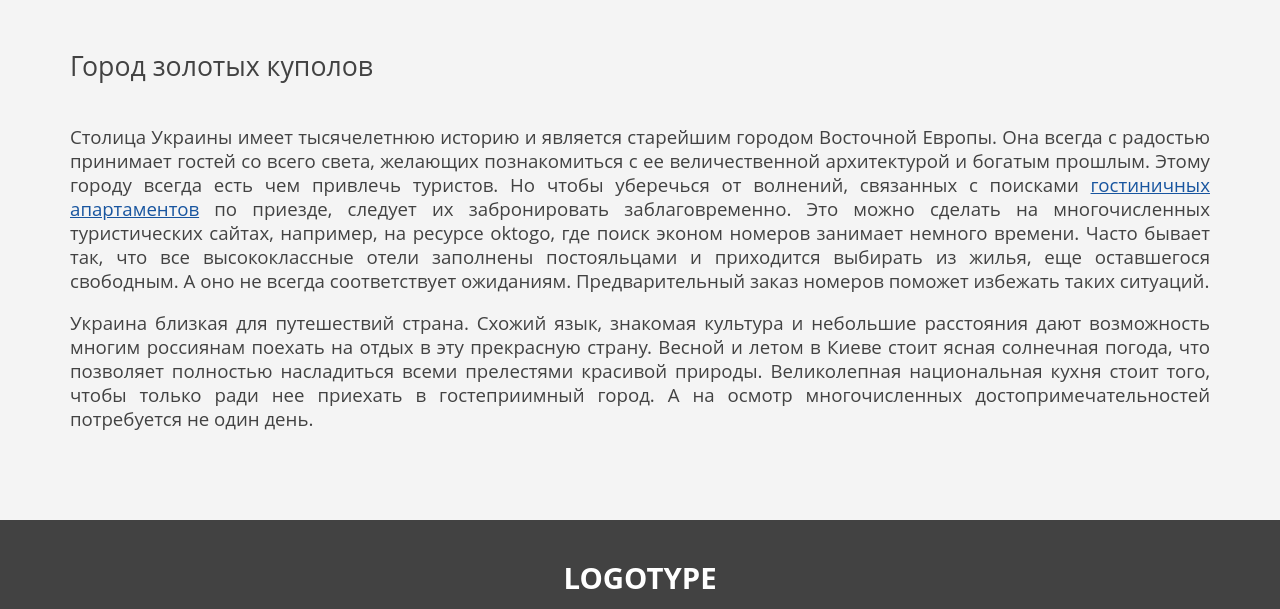
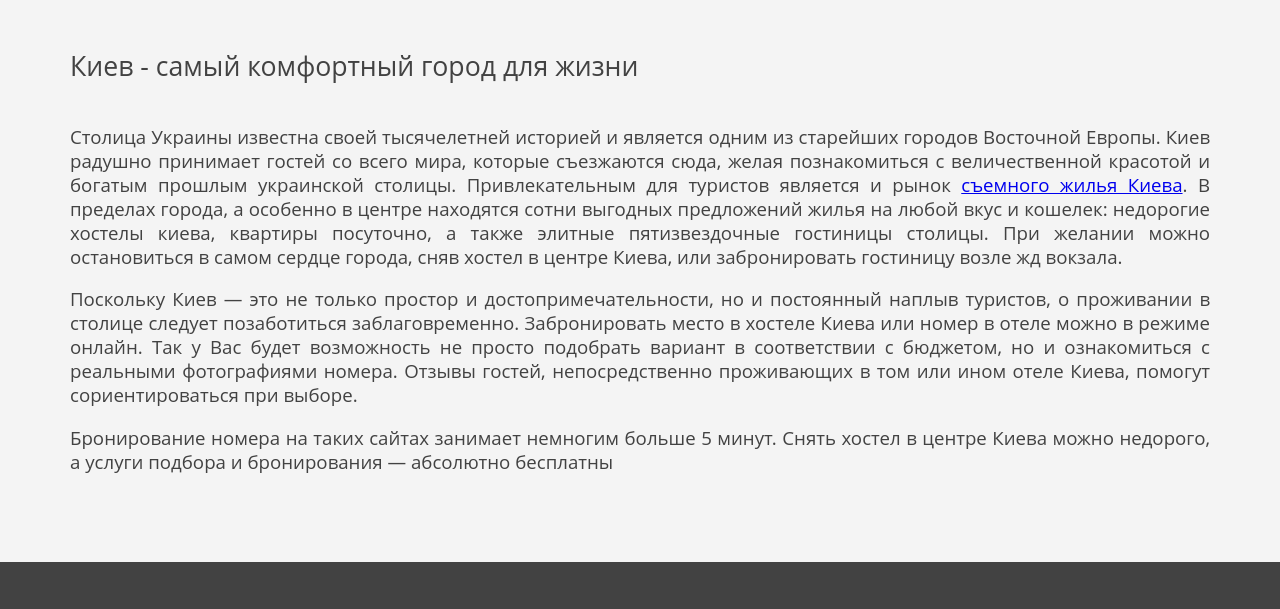
Before and after one commit to okkrischuk/okkrischuk.github.io, a plain HTML site: page index.html in a window 1280 px wide. Shown: the part 2299-2908 px from the top of the page. Drawn offline with Linux system fonts and the light colour scheme; no server answers.

Commit message:
Update index.html

```diff
--- a/index.html
+++ b/index.html
@@ -271,16 +271,19 @@
             <div class="city-description ">
                 <div class="row">
                     <div class="col-md-12">
-                        <h2 class="city-description__title title ">Город золотых куполов</h2>
+                        <h2 class="city-description__title title ">Киев - самый комфортный город для жизни</h2>
                     </div>
                 </div>
                 <div class="row">
                     <div class="col-md-12">
                         <p class="city-description__txt ">
-                            Столица Украины имеет тысячелетнюю историю и является старейшим городом Восточной Европы. Она всегда с радостью принимает гостей со всего света, желающих познакомиться с ее величественной архитектурой и богатым прошлым. Этому городу всегда есть чем привлечь туристов. Но чтобы уберечься от волнений, связанных с поисками <a href="https://hotels24.ua/Гостиницы-Киева/?aid=339" class="link">гостиничных апартаментов</a>  по приезде, следует их забронировать заблаговременно. Это можно сделать на многочисленных туристических сайтах, например, на ресурсе oktogo, где поиск эконом номеров занимает немного времени. Часто бывает так, что все высококлассные отели заполнены постояльцами и приходится выбирать из жилья, еще оставшегося свободным. А оно не всегда соответствует ожиданиям. Предварительный заказ номеров поможет избежать таких ситуаций.
+                            Столица Украины известна своей тысячелетней историей и является одним из старейших городов Восточной Европы. Киев радушно принимает гостей со всего мира, которые съезжаются сюда, желая познакомиться с величественной красотой и богатым прошлым украинской столицы. Привлекательным для туристов является и рынок <a href="https://hotels24.ua/Гостиницы-Киева/?aid=339" target="_blank">съемного жилья Киева</a>. В пределах города, а особенно в центре находятся сотни выгодных предложений жилья на любой вкус и кошелек: недорогие хостелы киева, квартиры посуточно, а также элитные пятизвездочные гостиницы столицы. При желании можно остановиться в самом сердце города, сняв хостел в центре Киева, или забронировать гостиницу возле жд вокзала.
                         </p>
                         <p class="city-description__txt ">
-                            Украина близкая для путешествий страна. Схожий язык, знакомая культура и небольшие расстояния дают возможность многим россиянам поехать на отдых в эту прекрасную страну. Весной и летом в Киеве стоит ясная солнечная погода, что позволяет полностью насладиться всеми прелестями красивой природы. Великолепная национальная кухня стоит того, чтобы только ради нее приехать в гостеприимный город. А на осмотр многочисленных достопримечательностей потребуется не один день.
+                            Поскольку Киев &mdash; это не только простор и достопримечательности, но и постоянный наплыв туристов, о проживании в столице следует позаботиться заблаговременно. Забронировать место в хостеле Киева или номер в отеле можно в режиме онлайн. Так у Вас будет возможность не просто подобрать вариант в соответствии с бюджетом, но и ознакомиться с реальными фотографиями номера. Отзывы гостей, непосредственно проживающих в том или ином отеле Киева, помогут сориентироваться при выборе.
+                        </p>
+                        <p class="city-description__txt ">
+                            Бронирование номера на таких сайтах занимает немногим больше 5 минут. Снять хостел в центре Киева можно недорого, а услуги подбора и бронирования &mdash; абсолютно бесплатны
                         </p>
                     </div>
                 </div>
```
